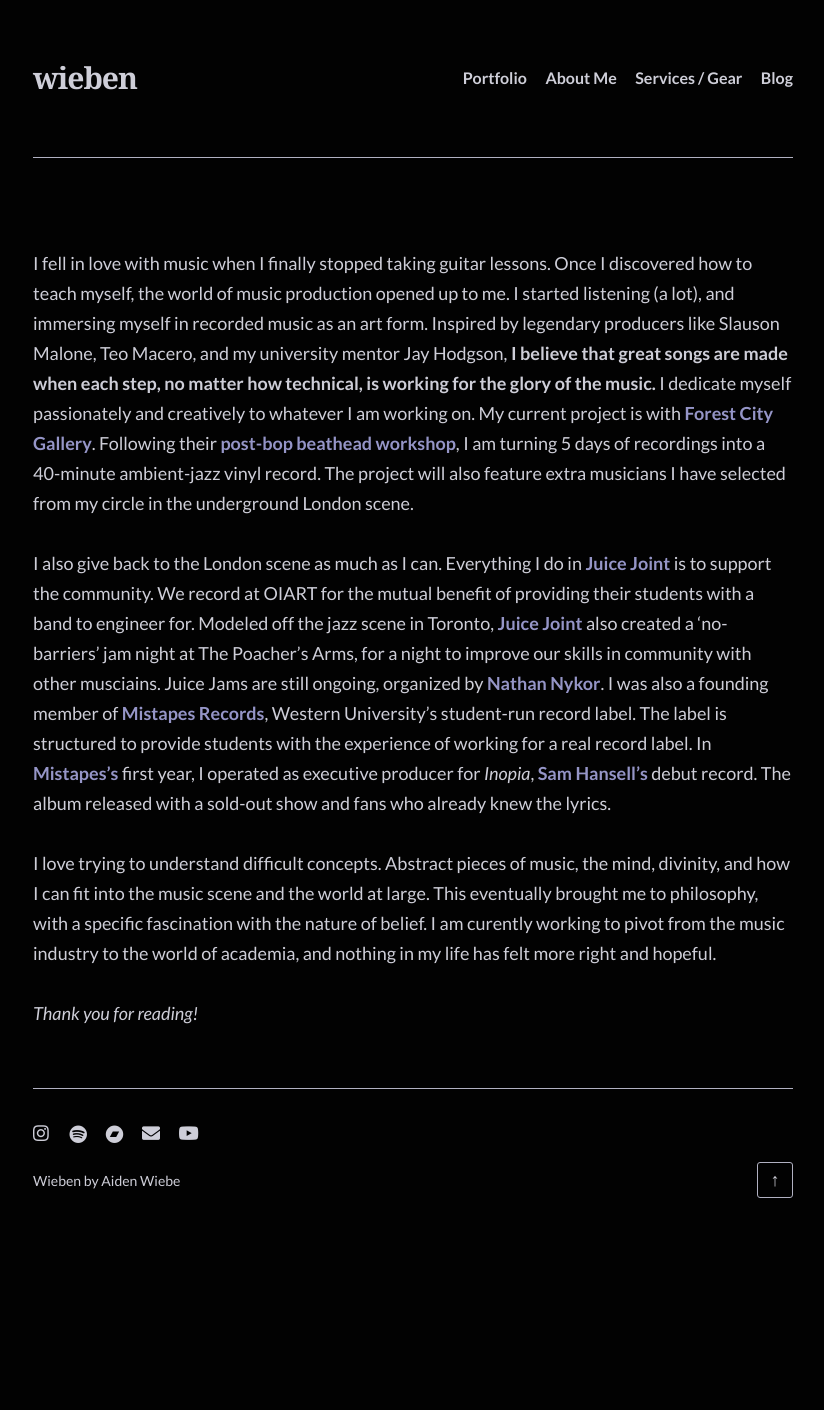
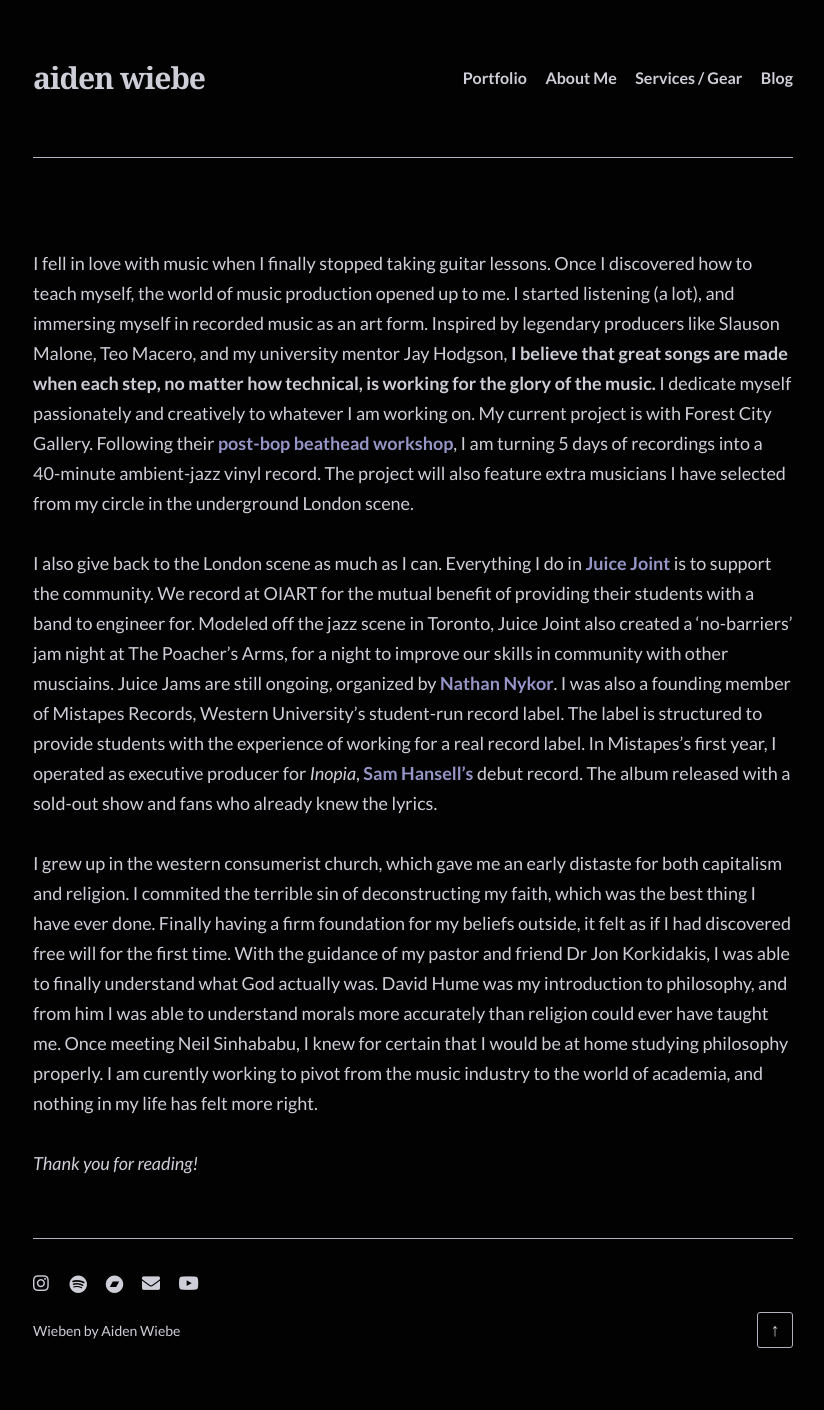
Before and after one commit to SamsonGoodenough/wieben-site, a Jekyll site: the page built from about.md, in a window 1280 px wide. Shown: the whole page, without its empty margins (227-1051 px from the left). Built offline with Jekyll 4.4.1, drawn with Linux system fonts in a browser that asks for light colours; some web fonts are replaced; before the commit the page ends 1260 px from its top, so only the background shows below that.

Commit message:
i forget how to write descriptions

```diff
--- a/_config.yml
+++ b/_config.yml
@@ -9,10 +9,10 @@
 lang: en-US
 
 # Site title
-title: "wieben"
+title: "aiden wiebe"
 
 # A description of your site for meta tag, search engine results.
-description: "Music reviews, mixing and mastering services by Aiden Wiebe"
+description: "Based in London Ontario Canada.  aiden wiebe is a writer, music teacher, guitarist, bassist, musician, music producer, music studio, audio engineer, writer.  This site is a blog on music reviews and philosophy."
 
 # The subpath of your site, e.g. /blog, for generating urls.
 baseurl: ""
--- a/about.md
+++ b/about.md
@@ -18,10 +18,10 @@
        # credit: '@_chloejpg'
         #link: https://www.instagram.com/_chloejpg/
 ---
-I fell in love with music when I finally stopped taking guitar lessons.  Once I discovered how to teach myself, the world of music production opened up to me.  I started listening (a lot), and immersing myself in recorded music as an art form.  Inspired by legendary producers like Slauson Malone, Teo Macero, and my university mentor Jay Hodgson, **I believe that great songs are made when each step, no matter how technical, is working for the glory of the music.**  I dedicate myself passionately and creatively to whatever I am working on.  My current project is with **[Forest City Gallery](https://www.forestcitygallery.com/)**. Following their **[post-bop beathead workshop](https://www.forestcitygallery.com/post/fcg-s-postbop-beathead-jazz-workshop-sponsored-by-lbmx)**, I am turning 5 days of recordings into a 40-minute ambient-jazz vinyl record.  The project will also feature extra musicians I have selected from my circle in the underground London scene.
+I fell in love with music when I finally stopped taking guitar lessons.  Once I discovered how to teach myself, the world of music production opened up to me.  I started listening (a lot), and immersing myself in recorded music as an art form.  Inspired by legendary producers like Slauson Malone, Teo Macero, and my university mentor Jay Hodgson, **I believe that great songs are made when each step, no matter how technical, is working for the glory of the music.**  I dedicate myself passionately and creatively to whatever I am working on.  My current project is with Forest City Gallery.  Following their **[post-bop beathead workshop](https://www.forestcitygallery.com/post/fcg-s-postbop-beathead-jazz-workshop-sponsored-by-lbmx)**, I am turning 5 days of recordings into a 40-minute ambient-jazz vinyl record.  The project will also feature extra musicians I have selected from my circle in the underground London scene.
 
-I also give back to the London scene as much as I can.  Everything I do in **[Juice Joint](https://www.instagram.com/juicejointband/)** is to support the community.  We record at OIART for the mutual benefit of providing their students with a band to engineer for.  Modeled off the jazz scene in Toronto, **[Juice Joint](https://www.instagram.com/juicejointband/)** also created a 'no-barriers' jam night at The Poacher's Arms, for a night to improve our skills in community with other musciains.  Juice Jams are still ongoing, organized by **[Nathan Nykor](https://www.instagram.com/nathanjuicebox/)**.  I was also a founding member of **[Mistapes Records](https://www.instagram.com/mistapesrecords/)**, Western University's student-run record label.  The label is structured to provide students with the experience of working for a real record label.  In **[Mistapes's](https://www.instagram.com/mistapesrecords/)** first year, I operated as executive producer for *Inopia*, **[Sam Hansell's](https://www.instagram.com/ham_sansell/)** debut record.  The album released with a sold-out show and fans who already knew the lyrics.
+I also give back to the London scene as much as I can.  Everything I do in **[Juice Joint](https://www.instagram.com/juicejointband/)** is to support the community.  We record at OIART for the mutual benefit of providing their students with a band to engineer for.  Modeled off the jazz scene in Toronto, Juice Joint also created a 'no-barriers' jam night at The Poacher's Arms, for a night to improve our skills in community with other musciains.  Juice Jams are still ongoing, organized by **[Nathan Nykor](https://www.instagram.com/nathanjuicebox/)**.  I was also a founding member of Mistapes Records, Western University's student-run record label.  The label is structured to provide students with the experience of working for a real record label.  In Mistapes's first year, I operated as executive producer for *Inopia*, **[Sam Hansell's](https://www.instagram.com/ham_sansell/)** debut record.  The album released with a sold-out show and fans who already knew the lyrics.
 
-I love trying to understand difficult concepts.  Abstract pieces of music, the mind, divinity, and how I can fit into the music scene and the world at large.  This eventually brought me to philosophy, with a specific fascination with the nature of belief.  I am curently working to pivot from the music industry to the world of academia, and nothing in my life has felt more right and hopeful.
+I grew up in the western consumerist church, which gave me an early distaste for both capitalism and religion.  I commited the terrible sin of deconstructing my faith, which was the best thing I have ever done.  Finally having a firm foundation for my beliefs outside, it felt as if I had discovered free will for the first time.  With the guidance of my pastor and friend Dr Jon Korkidakis, I was able to finally understand what God actually was.  David Hume was my introduction to philosophy, and from him I was able to understand morals more accurately than religion could ever have taught me.  Once meeting Neil Sinhababu, I knew for certain that I would be at home studying philosophy properly.  I am curently working to pivot from the music industry to the world of academia, and nothing in my life has felt more right.
 
 *Thank you for reading!*
```
Also changed, not shown: _drafts/2024-09-18-Religion1 copy.md (added, +15 -0 lines).
